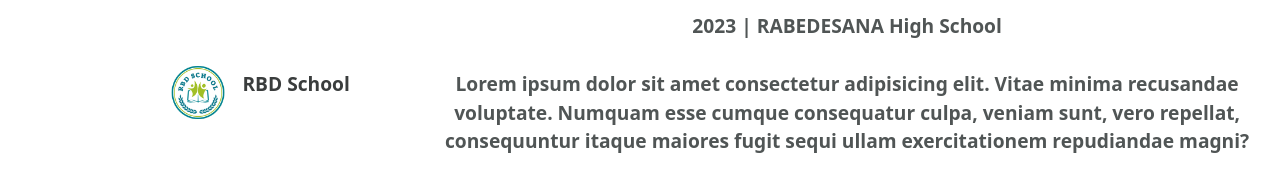
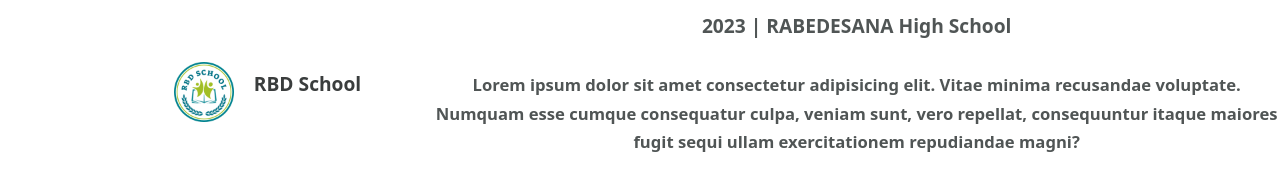
Before and after one commit to rbd3/school-react, a React (Vite) app: page / in a window 1280 px wide. Shown: the part 2315-2484 px from the top of the page. Built offline with nearby package versions, Linux system fonts and the light colour scheme.

Commit message:
Reduce footer font size

```diff
--- a/src/assets/footer.css
+++ b/src/assets/footer.css
@@ -9,7 +9,10 @@
     color: rgb(80, 85, 85);
   }
 
-
+ footer p span {
+    font-size: calc(0.3vw + 1vw);
+    font-weight: 550;
+ }
 
   footer {
     margin-left: 12%;
```
